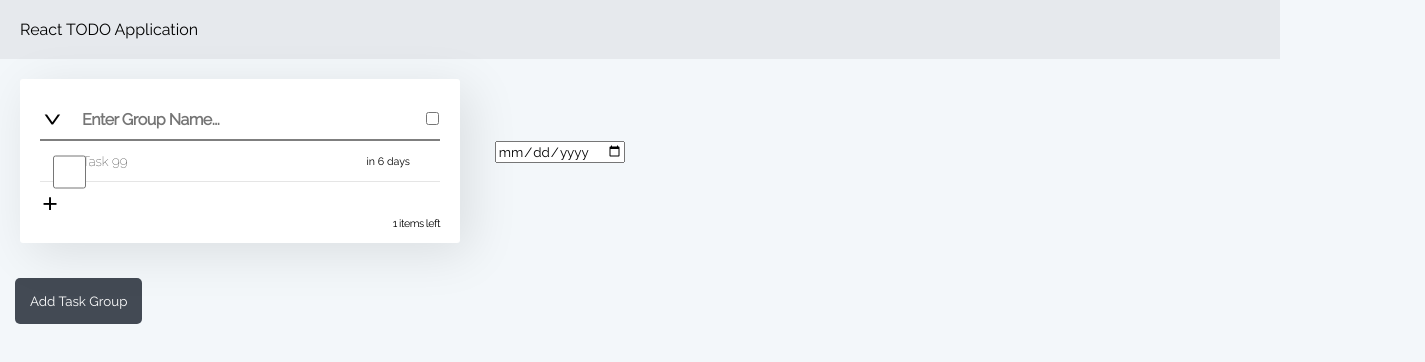
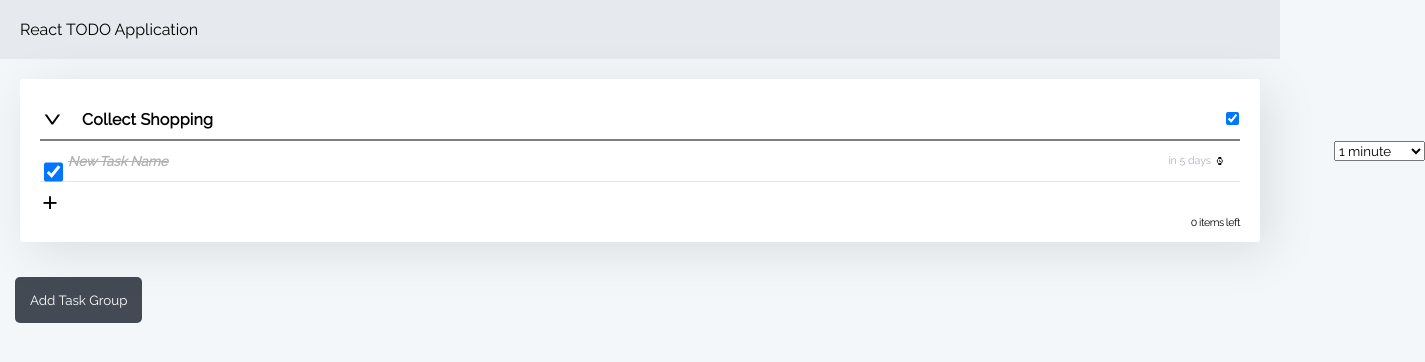
Before and after one commit to dhenniga/react-todo, a React (Create React App) app: page / in a window 1280 px wide. Shown: the top 362 px of the page, 1425 px wide, since content can reach past the window. Built offline with nearby package versions, Linux system fonts and the light colour scheme; data requests are answered from the project's data file.

Commit message:
push to mac

```diff
--- a/src/task-group/task-group.styled.js
+++ b/src/task-group/task-group.styled.js
@@ -2,7 +2,7 @@ import styled from "styled-components";
 
 export const Container = styled.div`
   text-align: left;
-  width: 400px;
+  width: calc(100% - 80px);
   padding: 20px;
   margin: 20px;
   box-shadow: 0 0 0 1px rgba(0, 0, 0, 0.1);
@@ -24,7 +24,7 @@ export const Chevron = styled.div`
 
 export const Input = styled.input`
   font-family: ${props => props.theme.Light};
-  letter-spacing: -0.5px;
+  letter-spacing: 0.2px;
   text-overflow: ellipsis;
   overflow: hidden;
   white-space: nowrap;
--- a/src/task/task.js
+++ b/src/task/task.js
@@ -1,6 +1,7 @@
 import React, { useState } from "react";
 import useTask from "../useTask";
 import Moment from "react-moment";
+import moment from "moment";
 
 import {
   Container,
@@ -34,22 +35,25 @@ const Expression = ({
   const [percentage, setPercentage] = useState(percentageRemaining);
   // const [finishDate, setFinishDate] = useState();
 
+  const gradientColours = () => {
+
     const colors = [
+      "transparent",
       "YellowGreen",
       "DarkOrange",
       "OrangeRed",
       "Red"
     ];
 
-  const gradientColours = () => {
     let res;
-    if (percentage >= 0 && percentage < 75) { res = colors[0]; }
-    else if (percentage > 76 && percentage < 85) { res = colors[1]; }
-    else if (percentage > 86 && percentage < 94) { res = colors[2]; }
-    else if (percentage > 95 && percentage < 99) { res = colors[3]; }
-    else if (percentage > 100) { res = "transparent"; }
-    console.log(res);
-    console.log(percentage)
+
+    if (percentage >= 0 && percentage < 75) { res = colors[1]; }
+    else if (percentage > 75 && percentage < 85) { res = colors[2]; }
+    else if (percentage > 85 && percentage < 95) { res = colors[3]; }
+    else if (percentage > 95 && percentage < 100) { res = colors[4]; }
+    else if (percentage > 100) { res = "transparent"; } else { res = colors[0] }
+    // console.log(res);
+    // console.log(percentage)
     barRef.style.backgroundColor = res;
   }
 
@@ -92,25 +96,33 @@ const Expression = ({
         placeholder="Enter task name"
       />
 
+      <div>
+
+        <Moment
+          interval={60000}
+          style={{
+            position: "relative",
+            fontSize: "8pt",
+            top: "8px",
+            color: "#aab2bd",
+            marginRight: "5px"
+          }}
+          to={dateToBeCompleted}
+        />
+
+        <svg width="8" height="8" style={{
+          position: "relative",
+          top: "9px"
+        }}><path d="M4 4h1v.666H3.334v-2H4zm3-.334h-.356a2.756 2.756 0 00-.882-1.697C5.333 1.58 5.351 1.22 5.143 0H2.525c-.21 1.22-.191 1.58-.62 1.969a2.752 2.752 0 00.001 4.083c.427.389.411.756.618 1.948h2.618c.207-1.192.191-1.56.618-1.948a2.757 2.757 0 00.887-1.718H7zm-3.166 2.5a2.167 2.167 0 110-4.333 2.167 2.167 0 010 4.333z" /></svg>
+
         <DeleteButton
           onClick={() => deleteTask(id)}>
           x
       </DeleteButton>
 
-      <Moment
-        interval={60000}
-        style={{
-          position: "absolute",
-          fontSize: "8pt",
-          top: "50%",
-          transform: "translateY(-50%)",
-          right: 30,
-          color: "black"
-        }}
-        to={dateToBeCompleted}
-      />
+      </div>
 
-      <input type="date"
+      {/* <input type="date"
         style={{
           position: "absolute",
           top: 0,
@@ -122,20 +134,43 @@ const Expression = ({
             new Date(event.target.value)
           )
         }
-      />
+      /> */}
+
+      <select
+        style={{
+          position: "absolute",
+          top: 0,
+          right: "-185px"
+        }}
+        onChange={event => {
+          console.log(event.target.value);
+          return (updateDateToBeCompleted(
+            id,
+            event.target.value
+          ))
+        }}>
+        <option value={new Date(moment().add('minutes', 1))}>1 minute</option>
+        <option value={new Date(moment().add('minutes', 5))}>5 minutes</option>
+        <option value={new Date(moment().add('minutes', 10))}>10 minutes</option>
+        <option value={new Date(moment().add('minutes', 15))}>15 minutes</option>
+        <option value={new Date(moment().add('minutes', 20))}>20 minutes</option>
+        <option value={new Date(moment().add('minutes', 25))}>25 minutes</option>
+        <option value={new Date(moment().add('minutes', 30))}>30 minutes</option>
+        <option value={new Date(moment().add('minutes', 60))}>1 Hour</option>
+        <option value={new Date(moment().add('minutes', 120))}>2 hours</option>
+      </select>
 
 
       <div
         ref={elem => (barRef = elem)}
         style={{
-          height: "5px",
-
+          height: "3px",
           maxWidth: "100%",
           transition: "1s cubic-bezier(0.5,0.5,0.5,0.5)",
           transitionProperty: "background-color, width",
           width: `${percentage}%`,
           position: "absolute",
-          bottom: "-2.5px",
+          bottom: "-1px",
           left: 0,
           pointerEvents: "none",
           zIndex: 0
@@ -144,7 +179,7 @@ const Expression = ({
 
 
 
-    </Container>
+    </Container >
 
   );
 
--- a/src/task/task.styled.js
+++ b/src/task/task.styled.js
@@ -4,13 +4,9 @@ export const DeleteButton = styled.button`
   background-color: red;
   height: 16px;
   width: 16px;
-  display: grid;
   border-radius: 3px;
-  justify-content: center;
-  align-items: center;
-  position: absolute;
-  top: 13px;
-  right: 0px;
+  position: relative;
+  top: 8px;
   border: none;
   outline: 0px;
   color: white;
@@ -29,14 +25,14 @@ export const Container = styled.div`
   display: grid;
   /* align-content: center; */
   position: relative;
-  grid-template-columns: 40px 1fr;
+  grid-template-columns: 26px 1fr max-content;
   border-bottom: 1px solid rgba(0, 0, 0, 0.1);
-  margin-bottom: 1px;
+  /* margin-bottom: 1px; */
   transition: border-bottom-color 0.3s cubic-bezier(0,0,0,1);
 
   &:hover {
-    border-bottom-color: rgb(255,94,19);
-    border-bottom-width: 2px;
+    border-bottom-color: #656d78;
+    border-bottom-width: 1px;
     margin-bottom: 0px;
     ${DeleteButton} {
       opacity: 1 !important;
@@ -47,7 +43,8 @@ export const Container = styled.div`
 export const Input = styled.input`
   text-align: left;
   color: black;
-  font-family: ${props => props.theme.rwThin};
+  font-family: ${props => props.theme.rwRegular};
+  font-weight: 600;
   background-color: transparent;
   border: 0px;
   outline: 0px;
@@ -69,5 +66,5 @@ export const Input = styled.input`
 export const Checkbox = styled.input`
   position: relative;
   top: 11px;
-  left: 9px;
+  left: 0;
 `;
--- a/src/useTask.js
+++ b/src/useTask.js
@@ -2,7 +2,7 @@ import axios from "axios";
 import { converter } from "./app.service";
 import { v4 as uuidv4 } from 'uuid';
 import { map, reduce, values, keys } from "ramda";
-import Moment from "moment";
+import moment from "moment";
 
 const useTask = updateTasks => {
 
@@ -24,8 +24,8 @@ const useTask = updateTasks => {
       "text": "",
       "group": rootKey,
       "isChecked": false,
-      "dateCreated": Moment(),
-      "dateToBeCompleted": Moment().add('minutes', 1)
+      "dateCreated": moment(),
+      "dateToBeCompleted": moment().add('minutes', 1)
     })
       .then(getTasks().then(updateTasks));
 
@@ -37,8 +37,8 @@ const useTask = updateTasks => {
       "text": "",
       "group": "",
       "isChecked": false,
-      "dateCreated": Moment(),
-      "dateToBeCompleted": Moment().add('minutes', 1)
+      "dateCreated": moment(),
+      "dateToBeCompleted": moment().add('minutes', 1)
     })
       .then(getTasks().then(updateTasks));
 
--- a/stub-data.json
+++ b/stub-data.json
@@ -1,12 +1,12 @@
 {
   "tasks": [
     {
-      "id": "8e823670-0b75-479d-8480-83ba754bd7e1",
-      "text": "Task 99",
-      "group": "",
-      "isChecked": false,
-      "dateCreated": "2020-12-04T11:21:24.932Z",
-      "dateToBeCompleted": "2020-12-05T00:00:00.000Z"
+      "id": "81e948cb-21ed-41d8-b93d-34761a40a9c2",
+      "text": "New Task Name",
+      "group": "Collect Shopping",
+      "isChecked": true,
+      "dateCreated": "2020-12-04T21:06:26.628Z",
+      "dateToBeCompleted": "2020-12-04T21:07:26.628Z"
     }
   ]
 }
```
Lines whose indentation alone changed are shown as unchanged.
